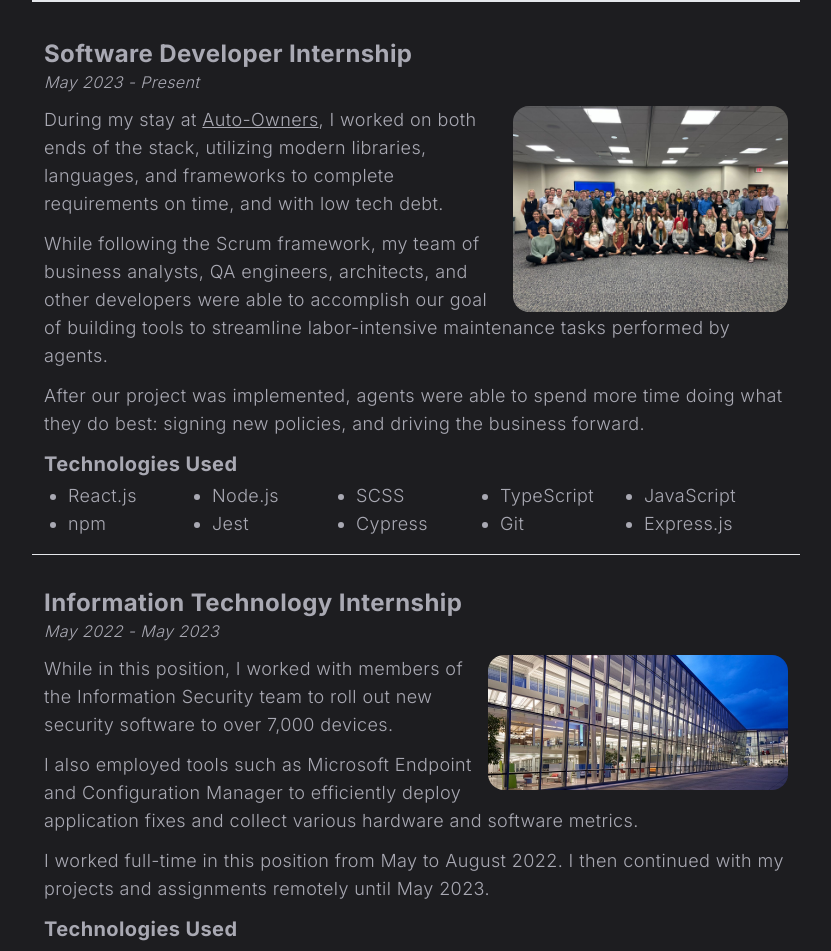
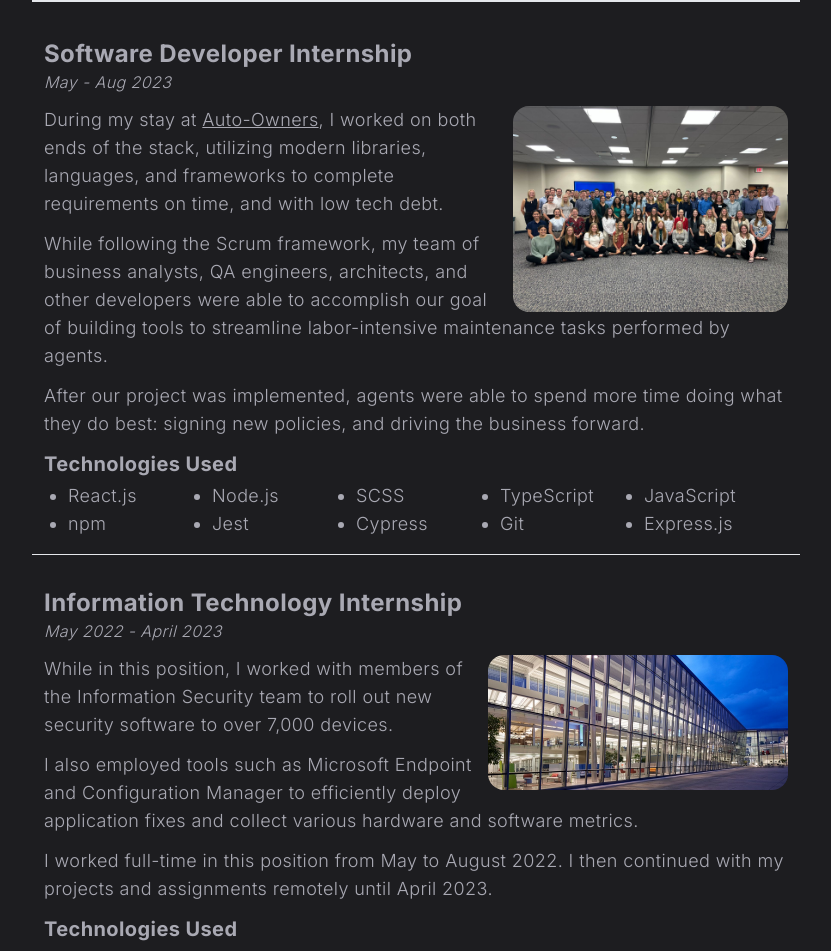
Before and after one commit to senyc/kb-web, a Next.js app: page /qualifications in a window 1280 px wide. Shown: the part 156-1107 px from the top of the page, without its empty margins (224-1055 px from the left). Built offline with nearby package versions, Linux system fonts and the light colour scheme.

Commit message:
fix: correct internship one dates

```diff
--- a/src/app/qualifications/InternshipOne.tsx
+++ b/src/app/qualifications/InternshipOne.tsx
@@ -10,7 +10,7 @@ export default function InternshipOne() {
         Information Technology Internship
       </h2>
       <h3 className='mb-3 italic sm:ml-3'>
-        May 2022 - May 2023
+        May 2022 - April 2023
       </h3>
       <Image className='mx-auto mb-3 rounded-2xl sm:float-right sm:mx-0 sm:mb-0 sm:ml-3 md:mr-3' src={haworthHQ} alt='haworth headquarters' height={135} quality={100} />
       <div className='text-lg sm:ml-3 sm:mr-3'>
@@ -21,7 +21,7 @@ export default function InternshipOne() {
           I also employed tools such as Microsoft Endpoint and Configuration Manager to efficiently deploy application fixes and collect various hardware and software metrics.
         </p>
         <p className='mt-3'>
-          I worked full-time in this position from May to August 2022. I then continued with my projects and assignments remotely until May 2023.
+          I worked full-time in this position from May to August 2022. I then continued with my projects and assignments remotely until April 2023.
         </p>
         <h3 className='mt-3 text-xl font-semibold'>
           Technologies Used
--- a/src/app/qualifications/InternshipTwo.tsx
+++ b/src/app/qualifications/InternshipTwo.tsx
@@ -10,7 +10,7 @@ export default function InternshipOne() {
         Software Developer Internship
       </h1>
       <p className='mb-3 italic sm:ml-3'>
-        May 2023 - Present
+        May - Aug 2023
       </p>
       <Image className='mx-auto mb-3 rounded-2xl sm:float-right sm:mx-0 sm:mb-0 sm:ml-3 md:mr-3' src={autoOwners} alt='Auto Owners Intern Group Photo' width={275} quality={100} />
       <div className='text-lg sm:ml-3 sm:mr-3'>
```
